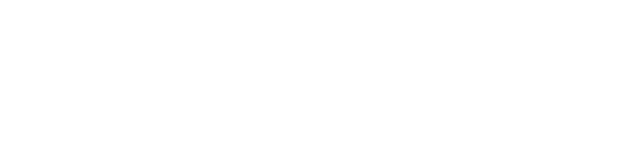
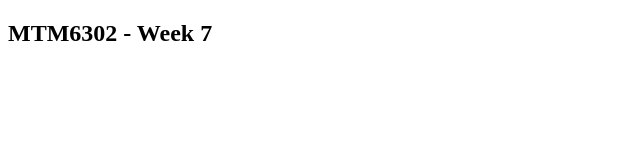
Before and after one commit to xander0142/mtm6302-week7, a plain HTML site: page index.html in a window 1280 px wide. Shown: the whole page, without its empty margins (0-640 px from the left). Drawn offline with Linux system fonts and the light colour scheme.

Commit message:
updates html structure

```diff
--- a/index.html
+++ b/index.html
@@ -3,10 +3,10 @@
 <head>
     <meta charset="UTF-8">
     <meta name="viewport" content="width=device-width, initial-scale=1.0">
-    <title>MTM6302-Week7</title>
+    <title>MTM6302 - Week7</title>
     <script scr= 'javascript.js'></script>
 </head>
 <body>
-
+    <h2>MTM6302 - Week 7</h2>
 </body>
 </html>
```
